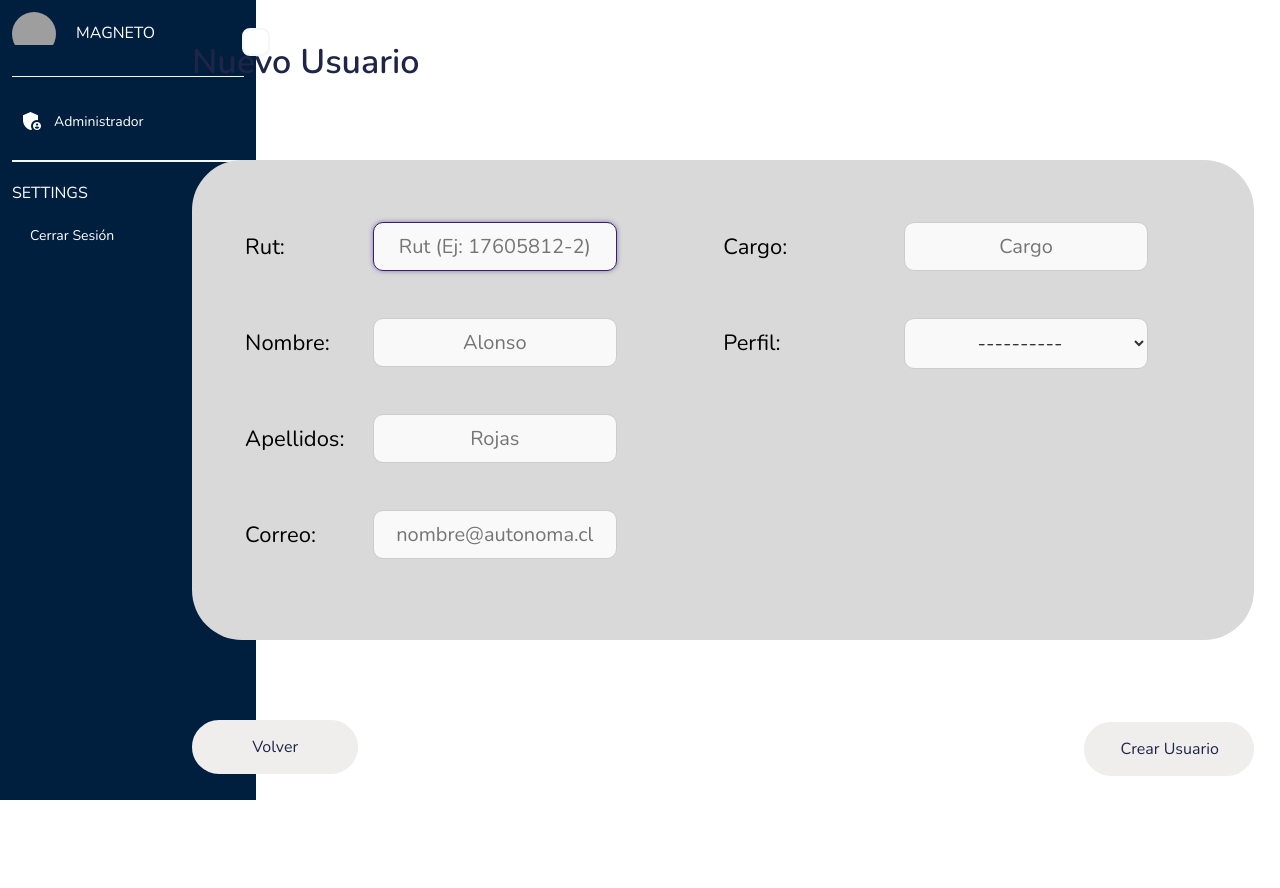
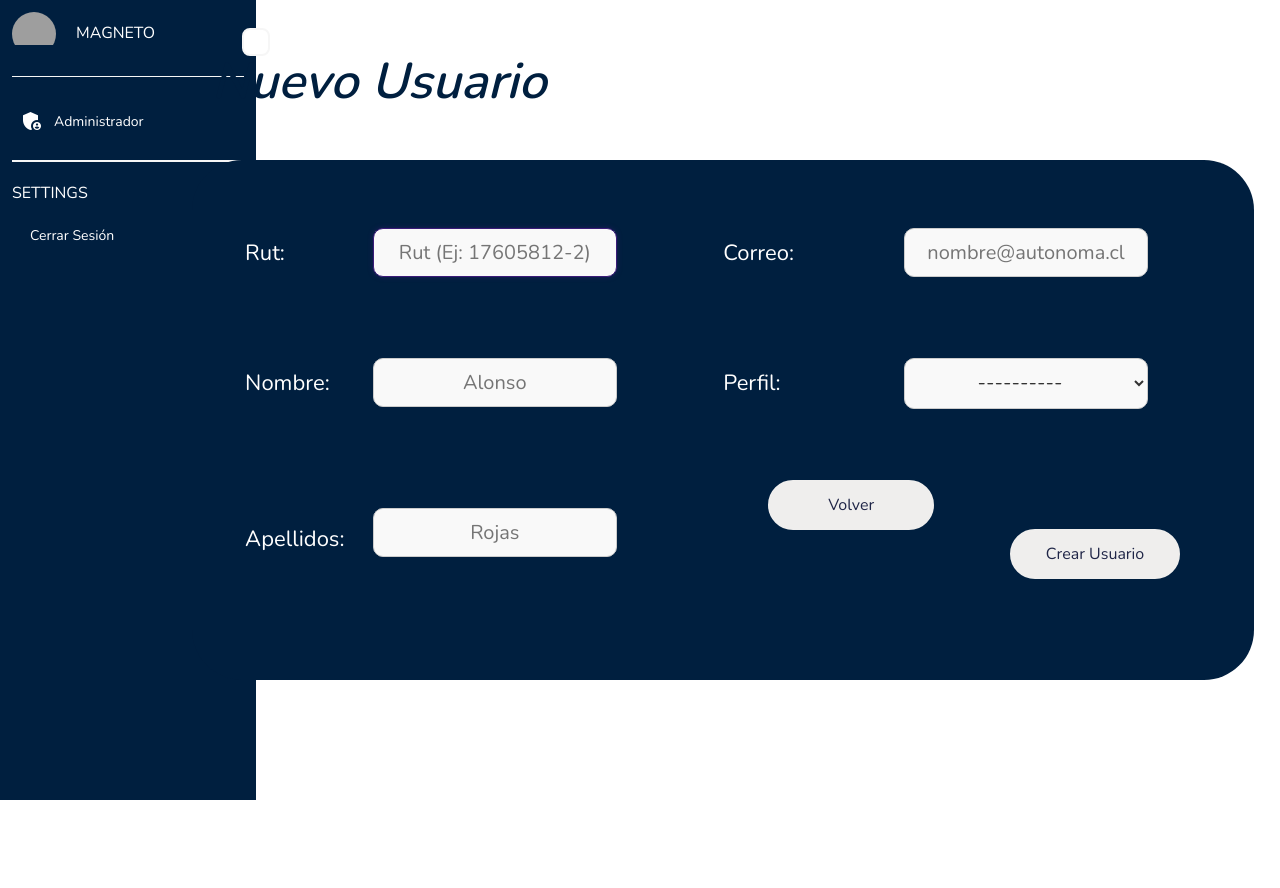
Before and after one commit to daveid15/CONSULTORIA, a Django app: page /administrator/new_user/ in a window 1280 px wide. Before the commit the page ends 800 px from the top, so only its background shows below. Run offline with Django 3.2, Linux system fonts and the light colour scheme; a user stored in the database is signed in; tables that the repository leaves empty hold one stand-in row (values such as "Sample post"); some libraries are stand-ins or nearby versions; some web fonts are replaced; grey boxes are pictures that could not be loaded.

Commit message:
Cambios en Front-End de Usuarios

```diff
--- a/APP_WEB/administrator/templates/administrator/new_user.html
+++ b/APP_WEB/administrator/templates/administrator/new_user.html
@@ -37,18 +37,13 @@
                         <div class="row col-md-11 dato3">
                             <input type="text" class="form-control border custom-input" id="last_name1" name="last_name1" required  placeholder="Rojas"/>
                         </div>
-                        <div class="row col-md-11 casilla4">
+                        <div class="row col-md-11 casilla5">
                             <label for="email" class="custom-label">Correo: </label>
                         </div>
-                        <div class="row col-md-11 dato4">
+                        <div class="row col-md-11 dato5">
                             <input type="email" class="form-control border custom-input" placeholder="nombre@autonoma.cl" name="email"/>
                         </div>
-                        <div class="row col-md-11 casilla5">
-                            <label for="position" class="custom-label">Cargo: </label>
-                        </div>
-                        <div class="row col-md-11 dato5">
-                            <input type="text" class="form-control border custom-input" placeholder="Cargo" name="position" required/>
-                        </div>
+
                         <div class="col-12 col-sm-4 mb-3 casilla6">
                             <label for="grupo" class="custom-label">Perfil: </label>
                         </div>
@@ -60,14 +55,14 @@
                                 {% endfor %}
                             </select>
                         </div>
-                        <div class="botones-5">
+                        <div class="botones-5-crear">
                             <input type="submit" value="Crear Usuario" class="button button--gray form-control custom-button" title="Crear Nuevo Usuario">
                         </div>
                 </form>
             </div>
         </div>
-        <div class="botones-4">
-            <a href="{% url 'list_user_active2' %}" class="button button--gray form-control custom-button" title="Volver a Lista">Volver</a>
+        <div class="botones-4-crear">
+            <a href="{% url 'list_user_active2' %}" class="button button--gray_volver form-control custom-button" title="Volver a Lista">Volver</a>
         </div>
     </main>
 
--- a/APP_WEB/core/static/css/sidebar.css
+++ b/APP_WEB/core/static/css/sidebar.css
@@ -275,12 +275,27 @@
     height: 10%;
 }
 
+.botones-4-crear{ /*boton VOLVER CREAR USUARIO*/
+  position: absolute;
+  top: 60%;
+  left: 60%;
+  width: 13%;
+  height: 10%;
+}
+
 .botones-4{ /*boton VOLVER GENERAL IZQUIERDO*/
     position: absolute;
     top: 90%;
     left: 15%;
     width: 13%;
     height: 10%;
+}
+.botones-5-crear{ /*boton GUARDAR GENERAL DERECHO De Formularios*/
+  position: absolute;
+  top: 71%;
+  left: 77%;
+  width: 16%;
+  height: 10%;
 }
 .botones-5{ /*boton GUARDAR GENERAL DERECHO De Formularios*/
     position: absolute;
@@ -360,8 +375,8 @@
     top: 20%;
     left: 15%;
     width: 83%;
-    height: 60%;
-    background-color: #D9D9D9;
+    height: 520px;
+    background-color: #001f3f;
     border-radius: 50px;
 }
 
@@ -376,14 +391,14 @@
 
 .casilla2{
     position: absolute;
-    top: 35%;
+    top: 40%;
     left: 5%;
     width: 23%;
     height: 70%;
 }
 .casilla3{
     position: absolute;
-    top: 55%;
+    top: 70%;
     left: 5%;
     width: 23%;
     height: 70%;
@@ -404,7 +419,7 @@
 }
 .casilla6{
     position: absolute;
-    top: 35%;
+    top: 40%;
     left: 50%;
     width: 23%;
     height: 10px;
@@ -434,7 +449,7 @@
 }
 .dato2{
     position: absolute;
-    top: 33%;
+    top: 38%;
     left: 17%;
     width: 23%;
     height: 70%;
@@ -442,7 +457,7 @@
 
 .dato3{
     position: absolute;
-    top: 53%;
+    top: 67%;
     left: 17%;
     width: 23%;
     height: 70%;
@@ -463,7 +478,7 @@
 }
 .dato6{
     position: absolute;
-    top: 33%;
+    top: 38%;
     left: 67%;
     width: 23%;
     height: 70%;
@@ -636,7 +677,7 @@
 .custom-label {
     font-size: 22px; /* Tamaño de la fuente para las etiquetas */
     font-family: 'Nunito', sans-serif; /* Tipo de letra para las etiquetas */
-    color: #000; /* Color del texto para las etiquetas */
+    color: #fff; /* Color del texto para las etiquetas */
 }
 
 .custom-input {
--- a/APP_WEB/core/static/css/styles.css
+++ b/APP_WEB/core/static/css/styles.css
@@ -325,7 +325,7 @@
 .button {
     background-color: #001F3F; /* Cambia a morado */
     border: 2px solid var(--blue);
-    padding: 12px 34px 12px 34px;
+
     color: white;
     font-weight: 500;
     font-size: 1rem;
@@ -375,10 +375,21 @@
     font-family: 'Nunito', sans-serif;
 
 }
+.button--gray_volver {
+    background: var(--gray);
+    border: 2px solid var(--gray);
+    color: var(--blue);
+    font-family: 'Nunito', sans-serif;
+
+}
 
 .button--gray:hover {
-    background: var(--blue);
-    color: var(--gray);
+    background: #cfffc5;
+    color: var(--black);
+}
+.button--gray_volver:hover {
+    background: #f00;
+    color: var(--black);
 }
 
 .cursor--pointer {
@@ -448,7 +459,7 @@
 }
 
 .text-blue {
-    color: var(--blue);
+    color: #001F3F;
 }
 
 .text-gray {
@@ -1006,7 +1017,11 @@
     }
 
     .h2 {
-        font-size: 34px;
+        position: absolute;
+        top: 20px;
+        left: 20px;
+        font-size: 50px;
+        font-style: italic;
         line-height: 44px;
     }
 
--- a/APP_WEB/core/static/css/styles3.css
+++ b/APP_WEB/core/static/css/styles3.css
@@ -78,7 +78,7 @@
     left: 15%;
     width: 83%;
     height: 60%;
-    background-color: #D9D9D9;
+    background-color: #000000;
     border-radius: 50px;
 }
 
```
Also changed, not shown: other parts of APP_WEB/core/static/css/sidebar.css (+26 -0 lines), APP_WEB/administrator/templates/administrator/edit_user.html (+8 -8 lines), APP_WEB/administrator/templates/administrator/user_ver.html (+6 -6 lines).
